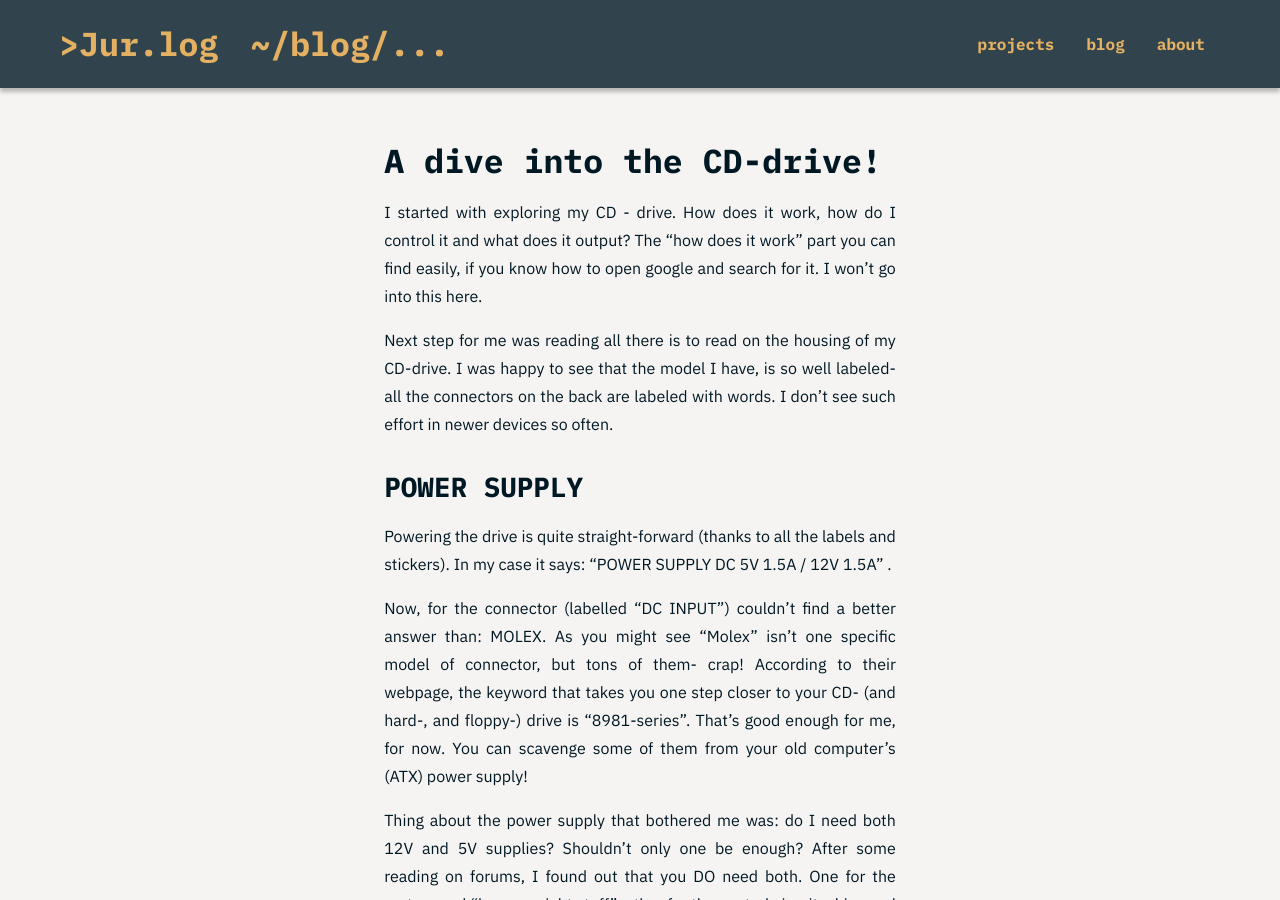
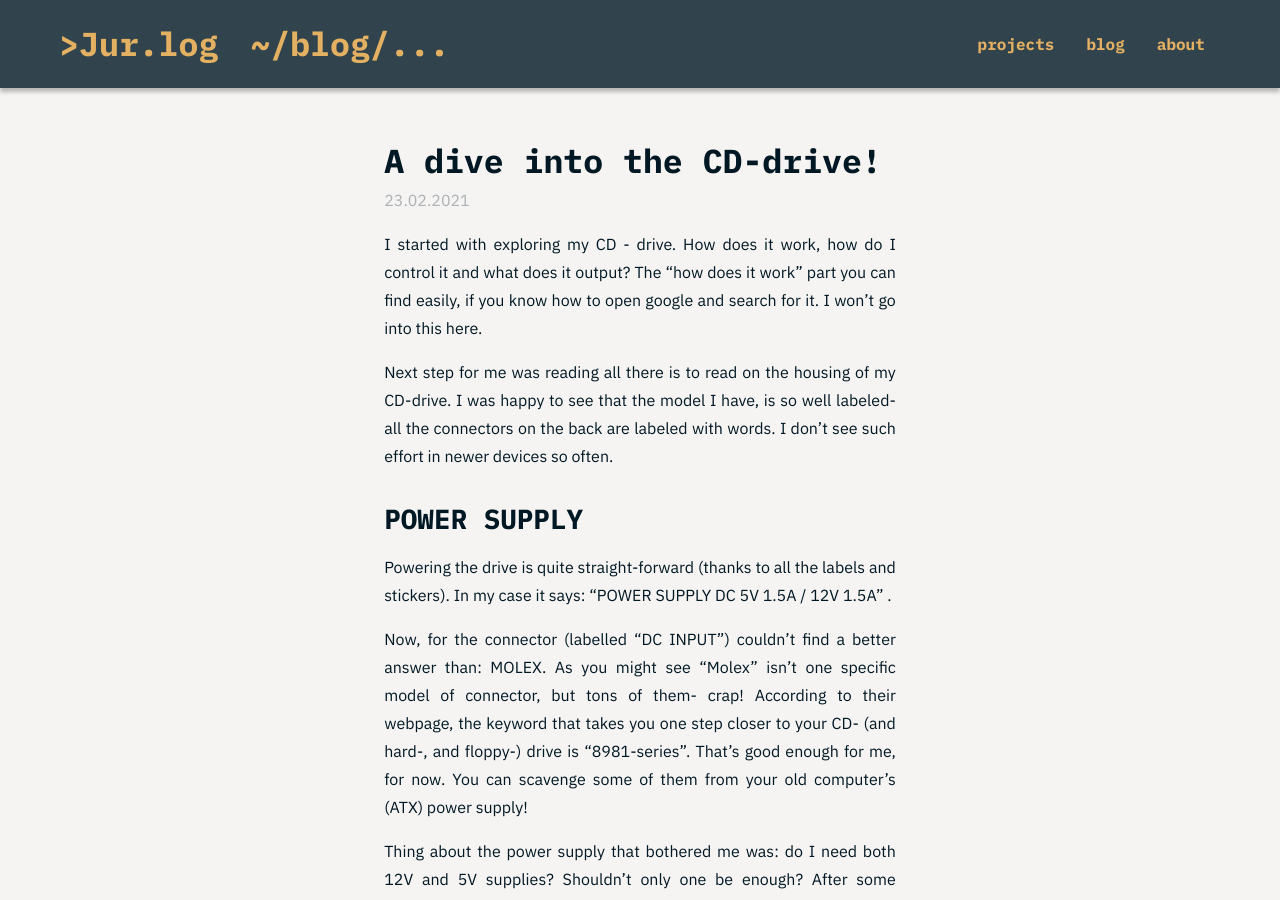
Before and after one commit to jurc192/jurlog, a Jekyll site: the page built from _posts/2021-02-23-a-dive-into-the-cd-drive.md, in a window 1280 px wide and 900 px high. Built offline with Jekyll 4.4.1, drawn with Linux system fonts in a browser that asks for light colours.

Commit message:
add date to post layout

```diff
--- a/_layouts/post.html
+++ b/_layouts/post.html
@@ -4,5 +4,6 @@ layout: default
 
 <article>
     <h1>{{ page.title }}</h1>
+    <time datetime="{{ page.date | date_to_xmlschema }}">{{ page.date | date: "%d.%m.%Y" }}</time>
     {{ content }}
 </article>
```
